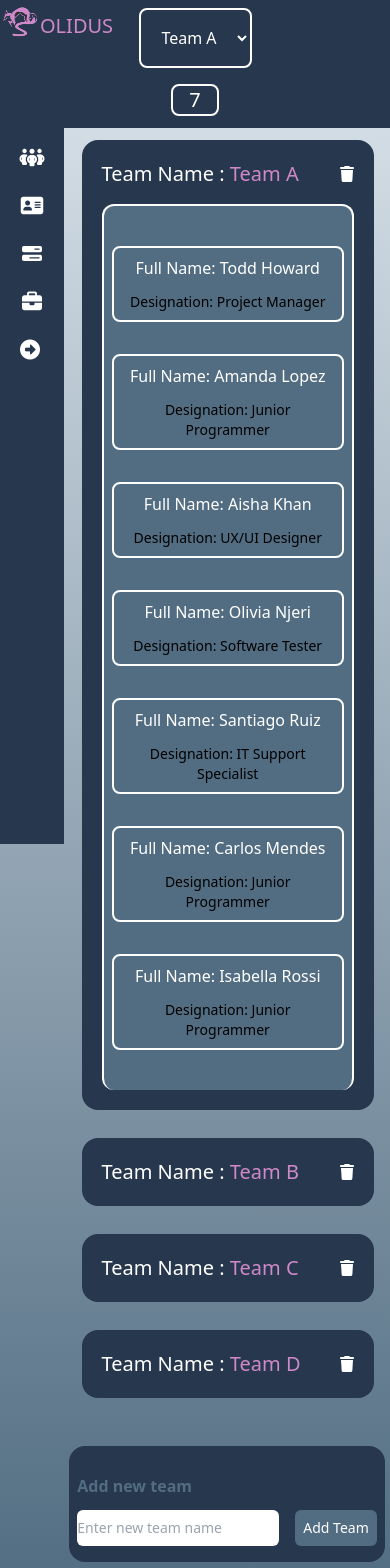
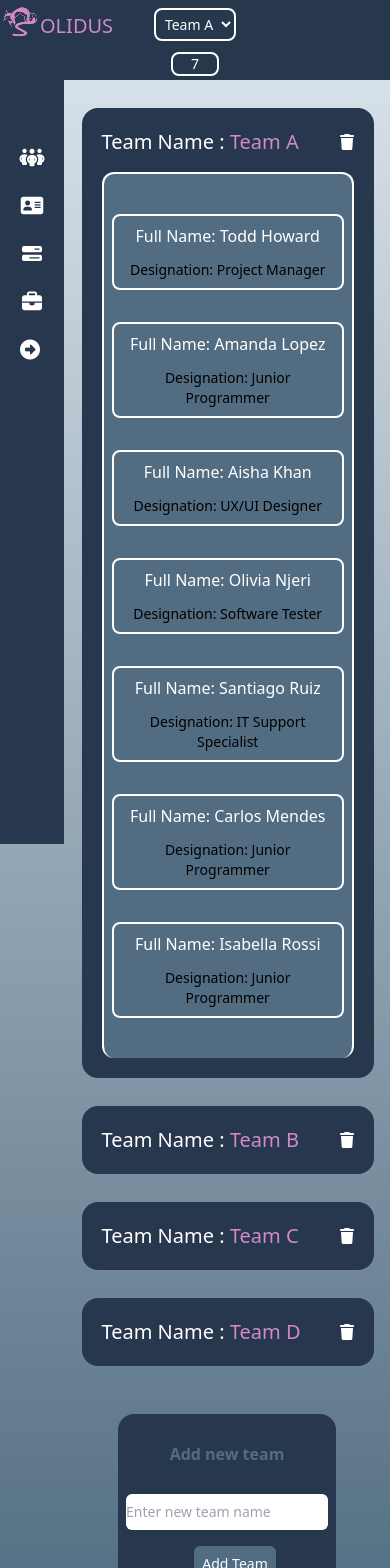
Before and after one commit to Onetyten/solidus_team_manager, a React (Vite) app: page /GroupedTeamMembers in a window 390 px wide. Shown: the top 1568 px of the page. Built offline with nearby package versions, Linux system fonts and the light colour scheme.

Commit message:
responsivess fixes

```diff
--- a/src/Employees.jsx
+++ b/src/Employees.jsx
@@ -104,7 +104,7 @@ export default function Employees(props) {
 
 
     return (
-    <div className="flex flex-col items-center mt-32 sm:mt-40 pl-16 sm:pl-24 ">
+    <div className="flex flex-col items-center mt-20 sm:mt-40 pl-16 sm:pl-24 ">
 
 
         <div className='grid lg:grid-cols-3 sm:grid-cols-2 grid-cols-1 p-3 gap-y-7 gap-x-4'>
@@ -143,7 +143,7 @@ export default function Employees(props) {
 
 
               <div className="mt-6 bg-dark p-4 sm:p-8 mb-6 flex flex-col w-full items-center justify-center rounded-2xl">
-                <p className='py-4 font-bold text-xl text-white'>
+                <p className='py-4 font-bold text-xl text-my-blue'>
                   Add new employee
                 </p>
                 <input
--- a/src/GroupedTeamMembers.jsx
+++ b/src/GroupedTeamMembers.jsx
@@ -33,7 +33,7 @@ export default function GroupedTeamMembers(props) {
 
 
   return (
-    <div className='mt-28 sm:mt-40'>
+    <div className='mt-20 sm:mt-40'>
          <div className='flex justify-center w-full mt-4'>
         <div className='w-full flex flex-col justify-center items-end md:items-center sm:mr-[10%] md:ml-[10%] md:mr-0 lg:mr-[5%]'>
 
@@ -72,7 +72,7 @@ export default function GroupedTeamMembers(props) {
 
 
       <div className='flex flex-col pl-16 items-center w-full justify-center mt-6'>
-        <div className="mt-6 bg-dark p-2 sm:p-8 mb-6 rounded-2xl py-4">
+        <div className="mt-6 bg-dark p-2 sm:p-8 mb-6 rounded-2xl py-4 flex flex-col gap-4 items-center justify-center">
           <p className='font-bold my-3 text-my-blue'>
             Add new team
           </p>
--- a/src/Header.jsx
+++ b/src/Header.jsx
@@ -3,9 +3,9 @@ import React from 'react'
 export default function Header(props) {
   const{selectedTeam,teamMemberCount} = props
   return (
-    <div className='w-full top-[72px] bg-dark py-3 fixed '>
+    <div className='w-full top-12 sm:top-[72px] bg-dark py-1 sm:py-3 fixed '>
       <div className='flex justify-center w-full'>
-        <h1 className='text-xl sm:text-xl text-white text-center border-white rounded-lg border-2 w-12'>
+        <h1 className='text-sm sm:text-xl text-white text-center border-white rounded-lg border-2 w-12'>
             {teamMemberCount}
           </h1>
       </div>
--- a/src/ProjectTag.jsx
+++ b/src/ProjectTag.jsx
@@ -56,7 +56,7 @@ export default function ProjectTag(props) {
         {showAdd && (
           <div className="mt-6 bg-dark p-8 mb-6 flex flex-col w-full items-center justify-center rounded-2xl">
 
-          <div className='flex w-full justify-between mb-10 items-center'>
+          <div className='flex flex-wrap w-full gap-4 justify-center sm:justify-between mb-10 items-center'>
             <input
             type="text"
             placeholder="Project name"
@@ -68,7 +68,7 @@ export default function ProjectTag(props) {
             <div className="flex flex-col justify-center items-center mt-4">
 
 
-              <p className="text-white mb-8">Assign to team:</p>
+              <p className="text-white sm:inline hidden mb-8">Team:</p>
               <select
                 className="bg-my-grey p-2 rounded-lg"
                 value={selectedTeam}
@@ -89,22 +89,22 @@ export default function ProjectTag(props) {
 
 
 
-          <div className="flex w-full justify-between">
+          <div className="flex flex-wrap w-full gap-4 justify-center sm:justify-between">
             <div className="flex flex-col justify-center items-center">
-              <p className="text-white mb-8">Start date:</p>
+              <p className="text-white mb-4 sm:mb-8">Start date:</p>
               <input
                 type="date"
-                className="bg-my-grey text-dark p-2 rounded-lg"
+                className="bg-my-grey text-dark mb-5 p-2 rounded-lg"
                 value={startDate}
                 onChange={(e) => setStartDate(e.target.value)}
               />
             </div>
 
             <div className="flex flex-col justify-center items-center">
-              <p className="text-white mb-8">End date:</p>
+              <p className="text-white mb-4 sm:mb-8">End date:</p>
               <input
                 type="date"
-                className="bg-my-grey text-dark p-2 rounded-lg"
+                className="bg-my-grey text-dark p-2 mb-5 rounded-lg"
                 value={endDate}
                 onChange={(e) => setEndDate(e.target.value)}
               />
--- a/src/SelectTeam.jsx
+++ b/src/SelectTeam.jsx
@@ -4,9 +4,9 @@ export default function SelectTeam(props) {
   const { selectedTeam, handleSelectedTeam, teams, teamMemberCounts } = props;
 
   return (
-    <div className='fixed left-1/2 h-12 transform -translate-x-1/2 w-screen'>
+    <div className='fixed left-1/2 h-8 sm:h-12 transform -translate-x-1/2 w-screen'>
         <div className='w-full bg-dark py-2 mb-10 flex justify-center'>
-            <select name="" id="" className='sm:text-lg text-md text-white text-center rounded-lg border-2 border-white bg-dark p-4'
+            <select name="" id="" className='sm:text-lg text-sm text-white text-center rounded-lg border-2 border-white bg-dark sm:p-4 p-1'
                 value={selectedTeam}
                 onChange={handleSelectedTeam}
             >
```
